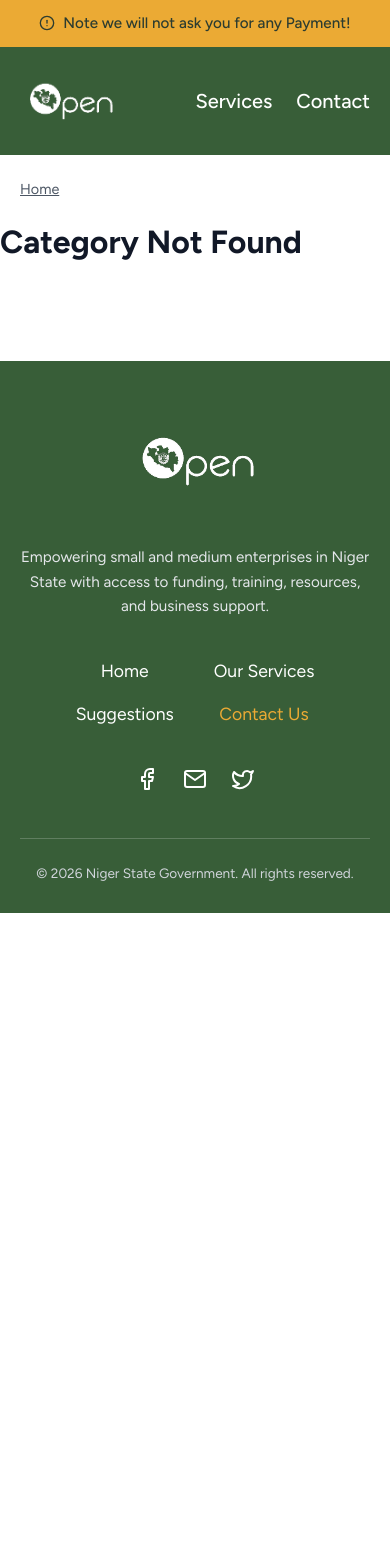
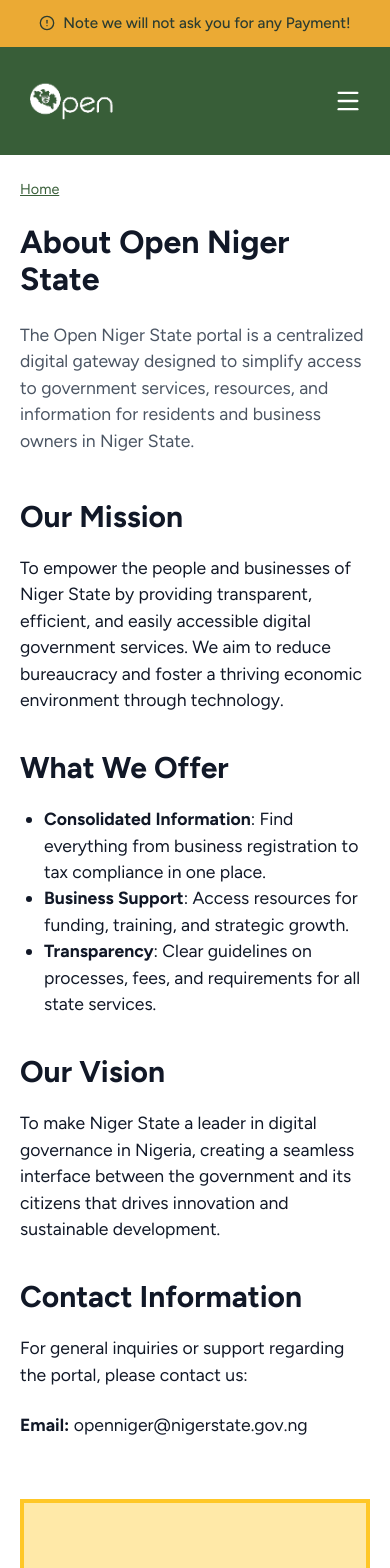
Before and after one commit to NSITDEA/open-niger-state-project-AI, a React (Vite) app: page /about in a window 390 px wide. Shown: the top 1568 px of the page. Before the commit the page ends 913 px from the top, so only its background shows below. Built offline with nearby package versions, Linux system fonts and the light colour scheme.

Commit message:
feat: add About page, responsive mobile navigation, and scroll-to-top functionality

```diff
--- a/src/App.tsx
+++ b/src/App.tsx
@@ -4,6 +4,7 @@
 import Category from './components/Category';
 import Article from './components/Article';
 import SearchResults from './components/SearchResults';
+import About from './components/About';
 
 function App() {
   return (
@@ -11,6 +12,7 @@
       <Route path="/" element={<Layout />}>
         <Route index element={<Home />} />
         <Route path="search" element={<SearchResults />} />
+        <Route path="about" element={<About />} />
         <Route path=":catKey" element={<Category />} />
         <Route path=":catKey/:subKey" element={<Category />} />
         <Route path=":catKey/:subKey/:articleKey" element={<Article />} />
--- /dev/null
+++ b/src/components/About.tsx
@@ -0,0 +1,52 @@
+export default function About() {
+  return (
+    <div className="container">
+      <div className="detail-content">
+        <div className="page-header">
+          <h1 className="page-title">About Open Niger State</h1>
+          <p className="page-description">
+            The Open Niger State portal is a centralized digital gateway designed to simplify access to government services, resources, and information for residents and business owners in Niger State.
+          </p>
+        </div>
+
+        <section>
+          <h2>Our Mission</h2>
+          <p>
+            To empower the people and businesses of Niger State by providing transparent, efficient, and easily accessible digital government services. We aim to reduce bureaucracy and foster a thriving economic environment through technology.
+          </p>
+        </section>
+
+        <section>
+          <h2>What We Offer</h2>
+          <ul>
+            <li><strong>Consolidated Information</strong>: Find everything from business registration to tax compliance in one place.</li>
+            <li><strong>Business Support</strong>: Access resources for funding, training, and strategic growth.</li>
+            <li><strong>Transparency</strong>: Clear guidelines on processes, fees, and requirements for all state services.</li>
+          </ul>
+        </section>
+
+        <section>
+          <h2>Our Vision</h2>
+          <p>
+            To make Niger State a leader in digital governance in Nigeria, creating a seamless interface between the government and its citizens that drives innovation and sustainable development.
+          </p>
+        </section>
+
+        <section>
+          <h2>Contact Information</h2>
+          <p>
+            For general inquiries or support regarding the portal, please contact us:
+          </p>
+          <p>
+            <strong>Email:</strong> openniger@nigerstate.gov.ng<br />
+          </p>
+        </section>
+
+        <div className="feedback-box">
+          <h3>Institutional Framework</h3>
+          <p>Open Niger State is an initiative of the Niger State Government, managed by Niger State Information Technology and Digital Economy Agency (NSITDEA).</p>
+        </div>
+      </div>
+    </div>
+  );
+}
--- a/src/components/Home.tsx
+++ b/src/components/Home.tsx
@@ -18,7 +18,7 @@
     <>
       <div className="hero-section">
         <div className="container">
-          <h1 className="hero-title">Access ALL government services in one place</h1>
+          <h1 className="hero-title">Access government services in one place</h1>
           <div className="search-container">
             <form onSubmit={handleSearch} className="search-input-wrapper">
               <input
@@ -57,7 +57,7 @@
 
       <div className="container">
         <div className="page-header">
-          <h2 className="page-title">Welcome to Open Niger State</h2>
+          {/* <h2 className="page-title">Welcome to Open Niger State</h2> */}
           <p className="page-description">An information platform designed to help business owners and entrepreneurs in Niger State access government services and resources.</p>
         </div>
         <div className="tier-list">
--- a/src/components/Layout.tsx
+++ b/src/components/Layout.tsx
@@ -1,10 +1,40 @@
 import { Outlet, Link, useLocation } from 'react-router-dom';
-import { AlertCircle } from 'lucide-react';
+import { AlertCircle, Menu, X, ArrowUp } from 'lucide-react';
 import { iaData } from '../data';
 import logo from '../assets/logo.png';
+import { useState, useEffect } from 'react';
 
 export default function Layout() {
+  const [isMenuOpen, setIsMenuOpen] = useState(false);
+  const [showScrollTop, setShowScrollTop] = useState(false);
   const location = useLocation();
+
+  // Close menu when route changes
+  useEffect(() => {
+    setIsMenuOpen(false);
+    window.scrollTo(0, 0); // Ensure page starts at top on route change
+  }, [location.pathname]);
+
+  // Handle scroll to show/hide 'Scroll to Top' button
+  useEffect(() => {
+    const handleScroll = () => {
+      if (window.scrollY > 400) {
+        setShowScrollTop(true);
+      } else {
+        setShowScrollTop(false);
+      }
+    };
+
+    window.addEventListener('scroll', handleScroll);
+    return () => window.removeEventListener('scroll', handleScroll);
+  }, []);
+
+  const scrollToTop = () => {
+    window.scrollTo({
+      top: 0,
+      behavior: 'smooth'
+    });
+  };
   const pathSegments = location.pathname.split('/').filter(Boolean);
 
   const renderBreadcrumbs = () => {
@@ -61,9 +91,18 @@
               <img src={logo} alt="Open Niger State Logo" className="logo-img" />
             </Link>
           </div>
-          <nav className="main-nav">
+
+          <button
+            className="menu-toggle"
+            onClick={() => setIsMenuOpen(!isMenuOpen)}
+            aria-label="Toggle menu"
+          >
+            {isMenuOpen ? <X size={28} /> : <Menu size={28} />}
+          </button>
+
+          <nav className={`main-nav ${isMenuOpen ? 'open' : ''}`}>
             <Link to="/">Services</Link>
-            <a href="#contact">Contact</a>
+            <Link to="/about">About Us</Link>
           </nav>
         </div>
       </header>
@@ -90,14 +129,9 @@
           </p>
 
           <div className="footer-links">
-            <div className="link-col">
-              <Link to="/">Home</Link>
-              <a href="#">Suggestions</a>
-            </div>
-            <div className="link-col">
-              <Link to="/">Our Services</Link>
-              <a href="#contact" className="text-yellow">Contact Us</a>
-            </div>
+            <Link to="/">Home</Link>
+            <Link to="/">Our Services</Link>
+            <Link to="/about">About Us</Link>
           </div>
 
           <div className="social-icons">
@@ -117,6 +151,13 @@
           </div>
         </div>
       </footer>
+      <button
+        className={`scroll-to-top ${showScrollTop ? 'visible' : ''}`}
+        onClick={scrollToTop}
+        aria-label="Scroll to top"
+      >
+        <ArrowUp size={24} />
+      </button>
     </>
   );
 }
--- a/src/index.css
+++ b/src/index.css
@@ -96,6 +96,8 @@
   background-color: var(--color-primary);
   color: var(--color-white);
   padding: 24px 0;
+  position: relative;
+  z-index: 1000;
 }
 
 .main-header .container {
@@ -136,6 +138,46 @@
   text-decoration: none;
 }
 
+.menu-toggle {
+  display: none;
+  background: none;
+  border: none;
+  color: var(--color-white);
+  cursor: pointer;
+  padding: 8px;
+  align-items: center;
+  justify-content: center;
+}
+
+@media (max-width: 768px) {
+  .menu-toggle {
+    display: flex;
+  }
+
+  .main-nav {
+    display: none;
+    position: absolute;
+    top: 100%;
+    left: 0;
+    width: 100%;
+    background-color: var(--color-primary);
+    flex-direction: column;
+    padding: 20px;
+    gap: 20px;
+    border-top: 1px solid rgba(255, 255, 255, 0.1);
+    box-shadow: 0 10px 15px rgba(0, 0, 0, 0.1);
+  }
+
+  .main-nav.open {
+    display: flex;
+  }
+
+  .main-nav a {
+    font-size: 1.1rem;
+    padding: 10px 0;
+  }
+}
+
 /* Breadcrumbs */
 .breadcrumbs {
   padding: 24px 0;
@@ -144,12 +186,12 @@
 }
 
 .breadcrumbs a {
-  color: var(--text-muted);
+  color: var(--color-primary);
   text-decoration: underline;
 }
 
 .breadcrumbs a:hover {
-  color: var(--text-main);
+  color: var(--color-secondary);
 }
 
 .breadcrumb-separator {
@@ -158,8 +200,8 @@
 }
 
 .breadcrumb-current {
-  font-weight: 600;
-  color: var(--text-main);
+  font-weight: 500;
+  color: var(--text-muted);
 }
 
 /* Hero Section */
@@ -363,12 +405,12 @@
   font-weight: 600;
   text-decoration: underline;
   text-underline-offset: 4px;
-  color: #1d70b8;
+  color: var(--color-primary);
   display: inline-block;
   margin-bottom: 8px;
 }
 .tier-item-link:hover {
-  color: #003078;
+  color: var(--color-secondary);
 }
 
 .tier-item-desc {
@@ -396,6 +438,7 @@
 /* Detail Page */
 .detail-content {
   max-width: 800px;
+  margin: 0 auto;
 }
 
 .detail-content h2, .detail-content h3 {
@@ -554,8 +597,16 @@
 
 .footer-links {
   display: flex;
-  gap: 80px;
+  gap: 40px;
   margin-bottom: 40px;
+  justify-content: center;
+  flex-wrap: wrap;
+}
+
+.footer-links a {
+  color: var(--color-white);
+  font-size: 1.1rem;
+  font-weight: 500;
 }
 
 .link-col {
@@ -599,3 +650,45 @@
       gap: 40px;
   }
 }
+
+/* Scroll to Top Button */
+.scroll-to-top {
+  position: fixed;
+  bottom: 30px;
+  right: 30px;
+  width: 50px;
+  height: 50px;
+  background-color: var(--color-accent);
+  color: var(--color-primary);
+  border: none;
+  border-radius: 8px;
+  display: flex;
+  align-items: center;
+  justify-content: center;
+  cursor: pointer;
+  z-index: 2000;
+  opacity: 0;
+  visibility: hidden;
+  transition: all 0.3s cubic-bezier(0.4, 0, 0.2, 1);
+  box-shadow: 0 4px 12px rgba(0, 0, 0, 0.2);
+}
+
+.scroll-to-top.visible {
+  opacity: 1;
+  visibility: visible;
+}
+
+.scroll-to-top:hover {
+  background-color: var(--color-secondary);
+  transform: translateY(-5px);
+  box-shadow: 0 6px 16px rgba(0, 0, 0, 0.2);
+}
+
+@media (max-width: 768px) {
+  .scroll-to-top {
+    bottom: 20px;
+    right: 20px;
+    width: 45px;
+    height: 45px;
+  }
+}
--- a/vite.config.ts
+++ b/vite.config.ts
@@ -4,4 +4,7 @@
 // https://vitejs.dev/config/
 export default defineConfig({
   plugins: [react()],
+  server: {
+    port: 5175,
+  },
 });
```
